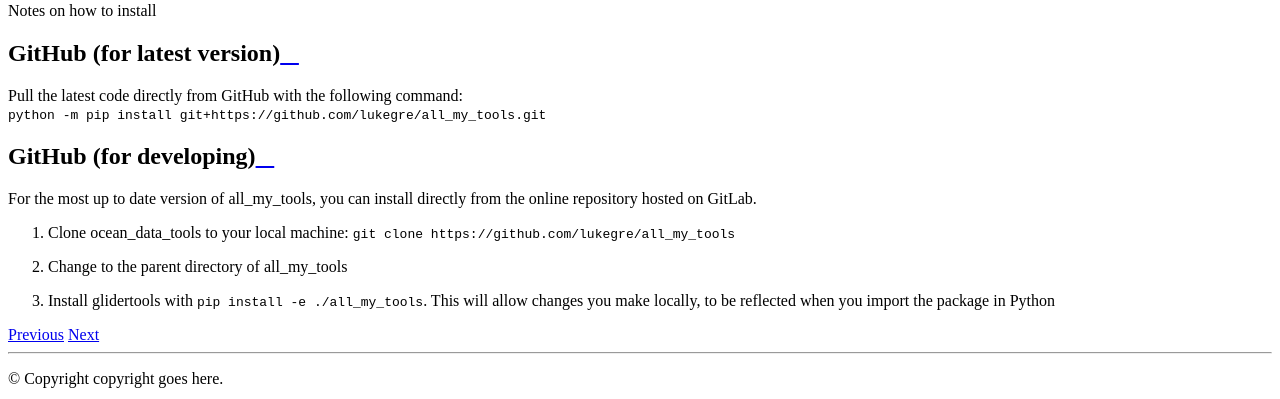
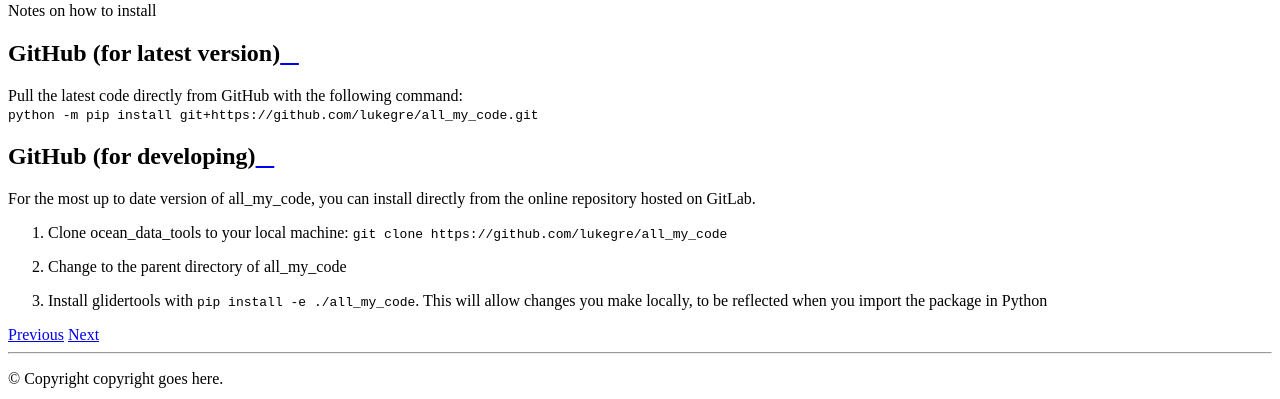
Before and after one commit to lukegre/all_my_code, a Sphinx documentation site: the page built from docs/installation.md, in a window 1280 px wide. Shown: the part 466-865 px from the top of the page. Built offline with Sphinx 7.4.7 and the Read the Docs theme 2.0.0, drawn with Linux system fonts in a browser that asks for light colours.

Commit message:
fixed all_my_tools to all_my_code

```diff
--- a/docs/conf.py
+++ b/docs/conf.py
@@ -14,7 +14,7 @@
 
 from pkg_resources import get_distribution
 
-release = get_distribution('all_my_tools').version
+release = get_distribution('all_my_code').version
 version = '.'.join(release.split('.')[:2])
 
 # If extensions (or modules to document with autodoc) are in another directory,
--- a/docs/installation.md
+++ b/docs/installation.md
@@ -5,12 +5,12 @@
 
 ##### GitHub (for latest version)
 Pull the latest code directly from GitHub with the following command:
-`python -m pip install git+https://github.com/lukegre/all_my_tools.git`
+`python -m pip install git+https://github.com/lukegre/all_my_code.git`
 
 
 ##### GitHub (for developing)
-For the most up to date version of all_my_tools, you can install directly from the online repository hosted on GitLab.
+For the most up to date version of all_my_code, you can install directly from the online repository hosted on GitLab.
 
-1. Clone ocean_data_tools to your local machine: `git clone https://github.com/lukegre/all_my_tools`
-2. Change to the parent directory of all_my_tools
-3. Install glidertools with `pip install -e ./all_my_tools`. This will allow changes you make locally, to be reflected when you import the package in Python
+1. Clone ocean_data_tools to your local machine: `git clone https://github.com/lukegre/all_my_code`
+2. Change to the parent directory of all_my_code
+3. Install glidertools with `pip install -e ./all_my_code`. This will allow changes you make locally, to be reflected when you import the package in Python
--- a/setup.py
+++ b/setup.py
@@ -24,7 +24,7 @@
 ]
 
 setup(
-    name="all_my_tools",
+    name="all_my_code",
     author="Luke Gregor",
     author_email="lukegre@gmail.com",
     description=(
@@ -34,7 +34,7 @@
     keywords="Oceanography;xarray",
     license="GNUv3",
     classifiers=CLASSIFIERS,
-    url="https://github.com/lukegre/all_my_tools",
+    url="https://github.com/lukegre/all_my_code",
     use_scm_version={
         "version_scheme": "python-simplified-semver",
         "local_scheme": "no-local-version",
@@ -42,7 +42,7 @@
     long_description=long_description,
     packages=find_packages(),
     install_requires=install_requires,
-    test_suite="all_my_tools/tests",
+    test_suite="all_my_code/tests",
     tests_require=test_requirements,
     setup_requires=[
         "setuptools_scm",
```
Also changed, not shown: 1 other file.
